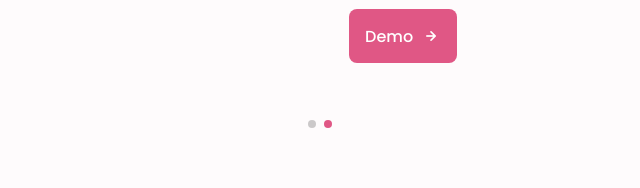
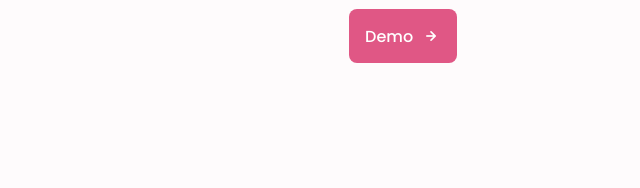
Before and after one commit to Rikii30/portfolio5, a plain HTML site: page index.html in a window 1280 px wide. Shown: the part 2509-2697 px from the top of the page, 320-960 px from the left. Drawn offline with nearby package versions, Linux system fonts and the light colour scheme.

Commit message:
Update index.html

```diff
--- a/index.html
+++ b/index.html
@@ -793,8 +793,8 @@ themeButton.addEventListener("click", () => {
         </div> -->
 
         <!-- Add Pagination -->
-        <div class="swiper-pagination"></div>
-      </div>
+<!--         <div class="swiper-pagination"></div>
+      </div> -->
     </section>
 
     <!--==================== PROJECT IN MIND ====================-->
```
